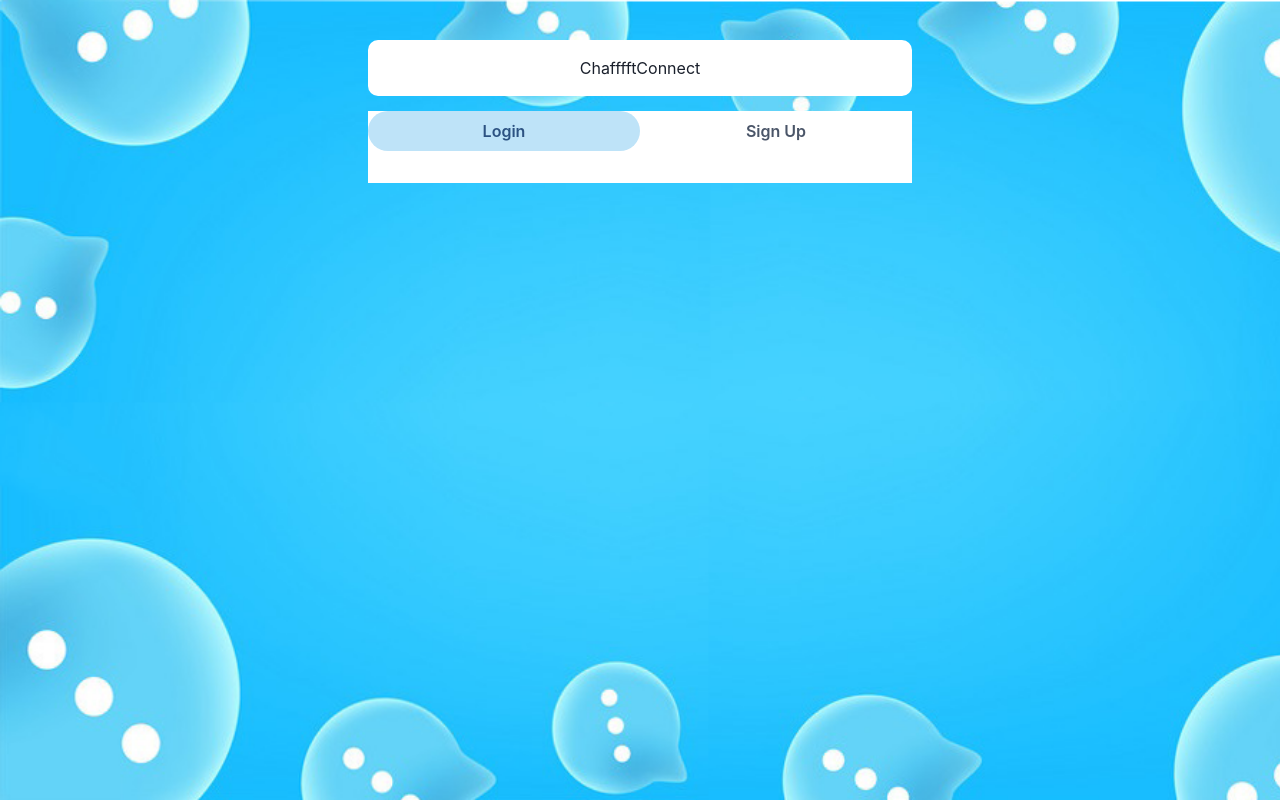
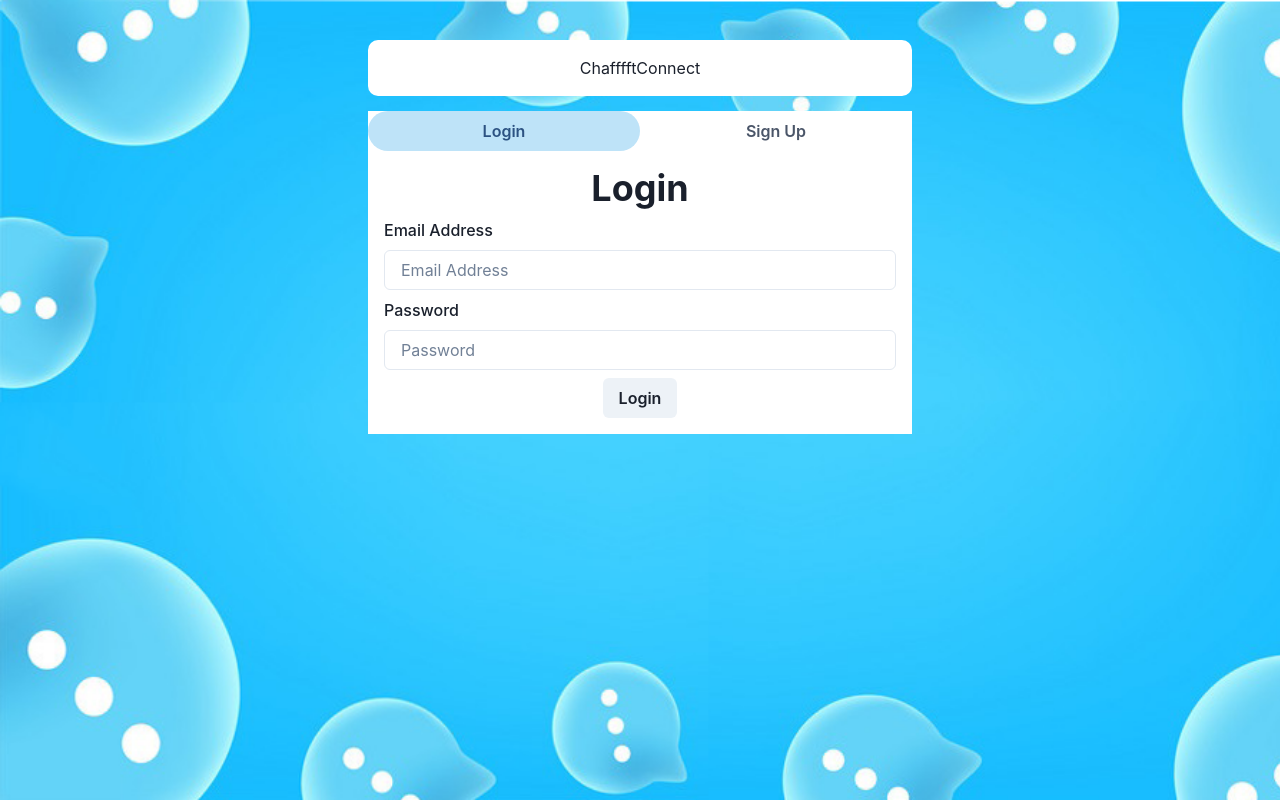
Before and after one commit to Droffilc13/ChatConnect, a React (Create React App) app in the folder frontend/: page / in a window 1280 px wide. Built offline with nearby package versions, Linux system fonts and the light colour scheme.

Commit message:
Fix bugs for formik form not rendering due to incorrect bracket

```diff
--- a/frontend/src/components/Authentication/Login.js
+++ b/frontend/src/components/Authentication/Login.js
@@ -14,7 +14,7 @@ const Login = () => {
     });
 
     const handleSubmit = (values, actions) => {
-        alert(JSON.stringify(values, null, 29))
+        alert(JSON.stringify(values, null, 2))
         actions.resetForm();
     }
 
@@ -24,7 +24,7 @@ const Login = () => {
             validationSchema={validationSchema}
             onSubmit={handleSubmit}
         >
-            {formik => {
+            {formik => (
                 <VStack
                     as="form"
                     justifyContent={"center"}
@@ -32,7 +32,7 @@ const Login = () => {
                 >
                     <Heading> Login </Heading>
 
-                    <FormControl isInvalid={formik.errors.email && formik.touched.username}>
+                    <FormControl isInvalid={formik.errors.email && formik.touched.email}>
                         <FormLabel>Email Address</FormLabel>
                         <Input
                             name="email"
@@ -40,7 +40,7 @@ const Login = () => {
                             value={formik.values.email}
                             placeholder="Email Address"
                             {...formik.getFieldProps("email")}
-                            />
+                        />
                         <FormErrorMessage>{formik.errors.email}</FormErrorMessage>
                     </FormControl>
 
@@ -52,7 +52,7 @@ const Login = () => {
                             value={formik.values.password}
                             placeholder="Password"
                             {...formik.getFieldProps("password")}
-                            />
+                        />
                         <FormErrorMessage>{formik.errors.password}</FormErrorMessage>
                     </FormControl>
 
@@ -60,11 +60,9 @@ const Login = () => {
                         Login
                     </Button>
                 </VStack>
-            }}
-
+            )}
         </Formik>
     )
-
-}
+};
 
 export default Login;
```
Also changed, not shown: 1 other file (tests, documents, lock files or other folders).
